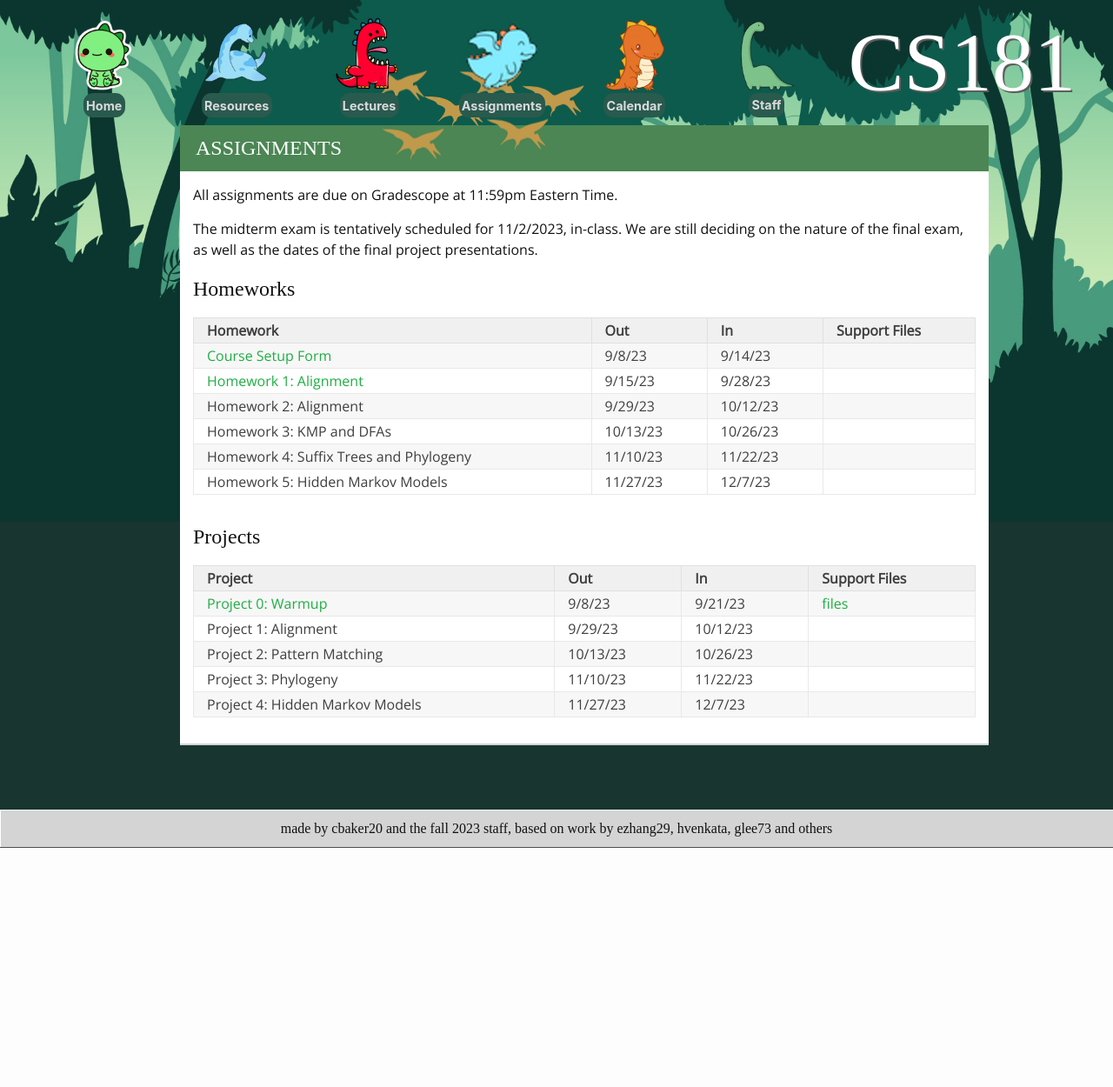
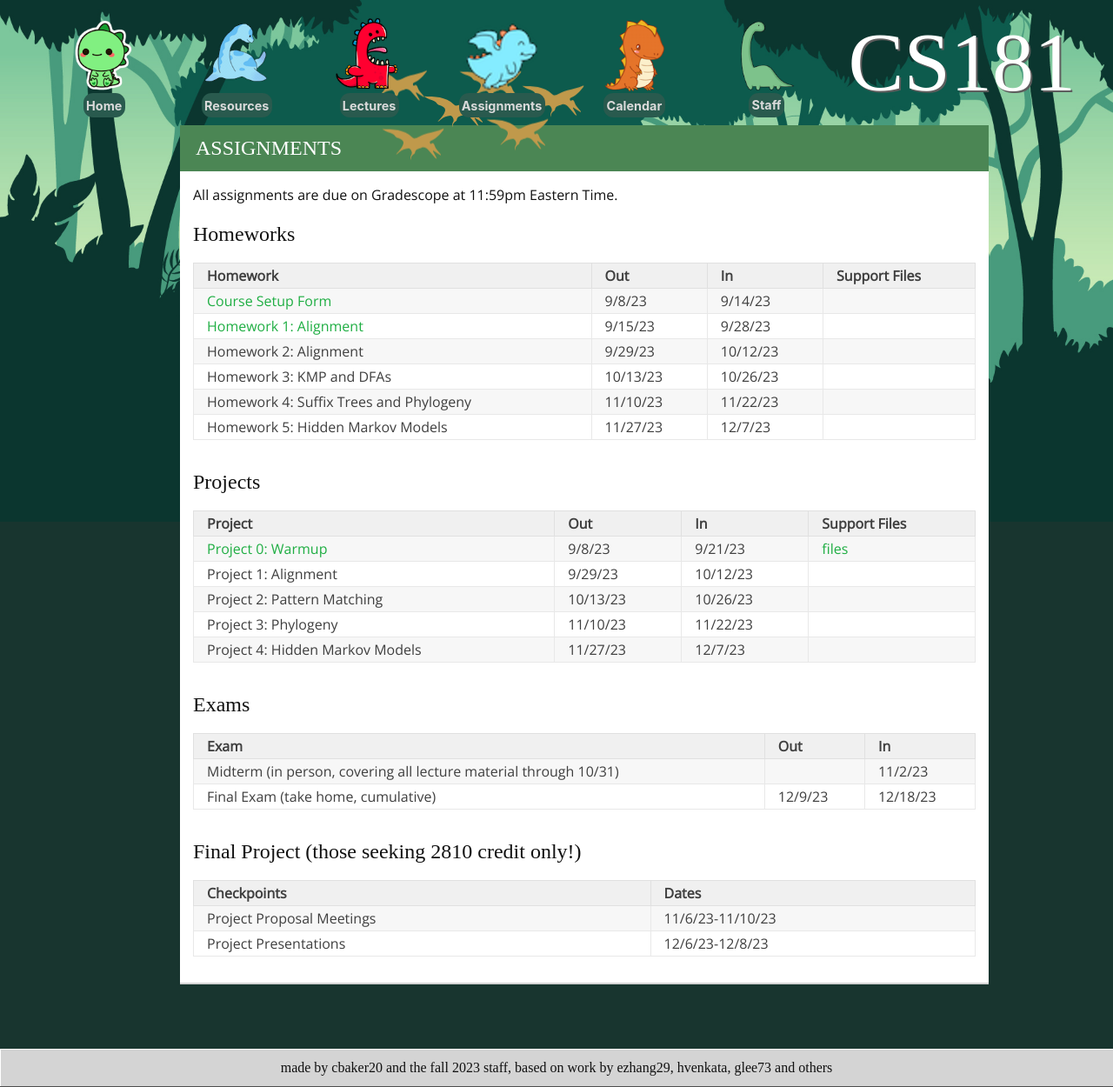
Before and after one commit to brown-cs181/brown-cs181.github.io, a Jekyll site: the page built from assignments.md, in a window 1280 px wide. Shown: the whole page at 87% size. Built offline with Jekyll 4.4.1, drawn with Linux system fonts in a browser that asks for light colours; some web fonts are replaced; before the commit the page ends 975 px from its top, so only the background shows below that.

Commit message:
dates update

```diff
--- a/assignments.md
+++ b/assignments.md
@@ -11,8 +11,6 @@ links: []
 
 All assignments are due on Gradescope at 11:59pm Eastern Time.
 
-The midterm exam is tentatively scheduled for 11/2/2023, in-class. We are still deciding on the nature of the final exam, as well as the dates of the final project presentations.
-
 ## Homeworks
 
 {% include table_helper.html name="homeworks_table" %}
@@ -20,3 +18,11 @@ The midterm exam is tentatively scheduled for 11/2/2023, in-class. We are still
 ## Projects
 
 {% include table_helper.html name="projects_table" %}
+
+## Exams
+
+{% include table_helper.html name="exams_table" %}
+
+## Final Project (those seeking 2810 credit only!)
+
+{% include table_helper.html name="fp_table" %}
```
Also changed, not shown: _tables/exams_table.md (added, +16 -0 lines), _tables/fp_table.md (added, +14 -0 lines), 4 other files.
